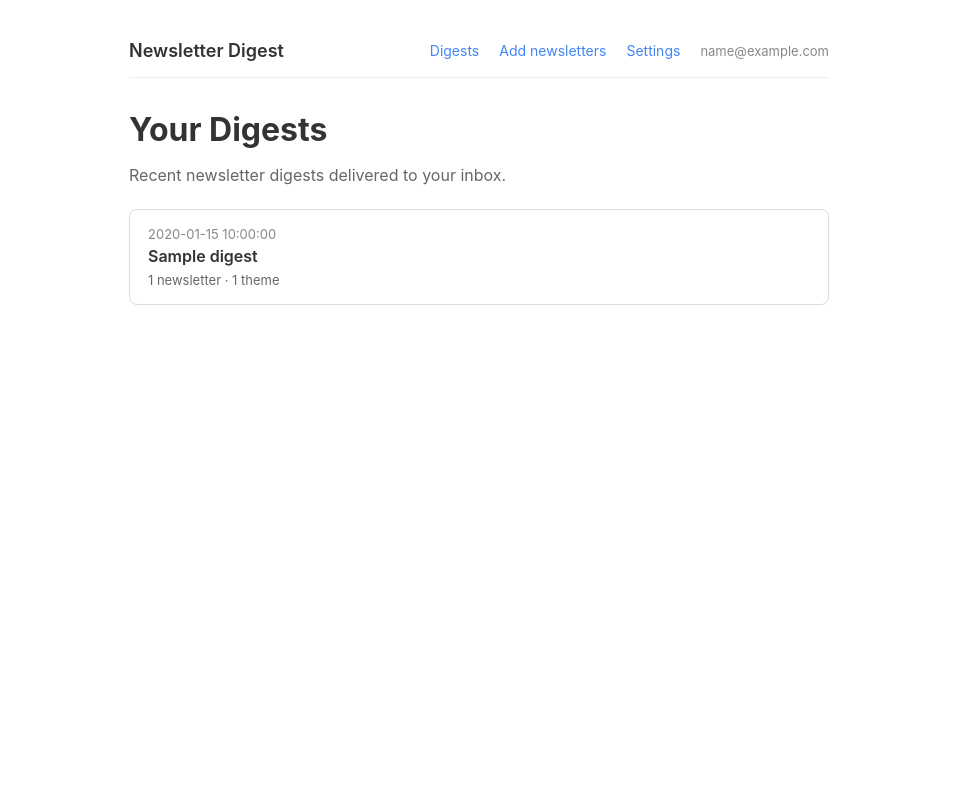
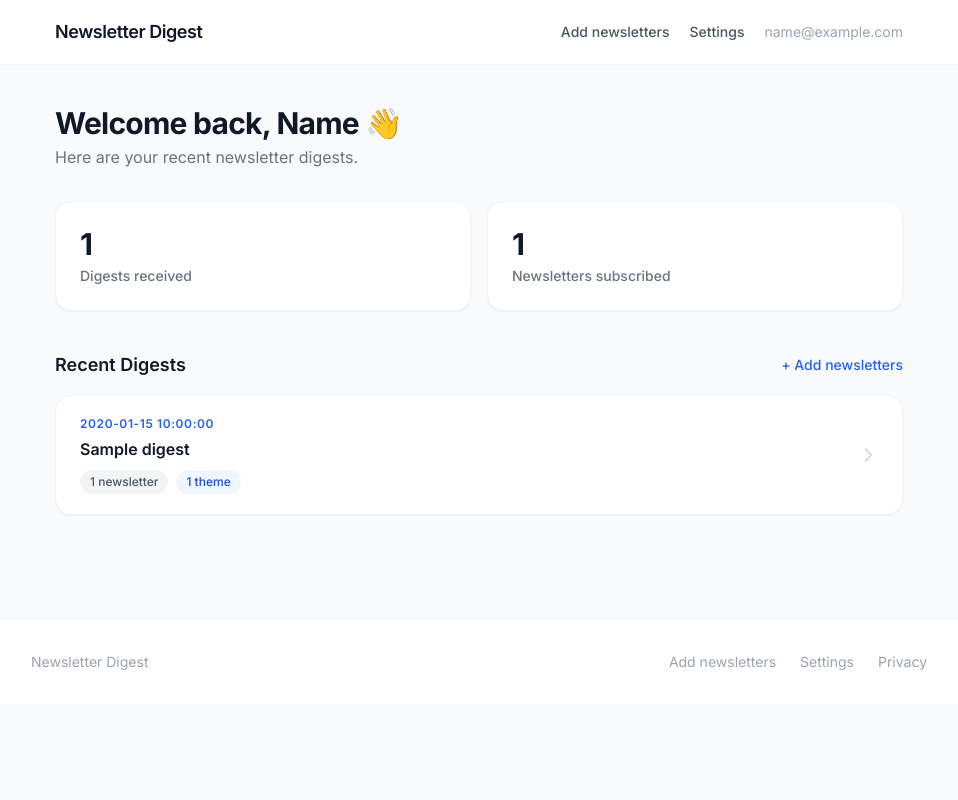
Before and after one commit to ChrisMalmborg/Newsletter-Digest, a FastAPI app: page /dashboard in a window 1280 px wide. Shown: the whole page, without its empty margins (161-1119 px from the left). Run offline with FastAPI, Linux system fonts and the light colour scheme; the visitor is signed in with stand-in values (Sample User, id 1); a database or web service that is not in the repository returns one stand-in record (values such as "Sample title"); some libraries are stand-ins or nearby versions.

Commit message:
Redesign user dashboard to match landing page

```diff
--- a/src/web/app.py
+++ b/src/web/app.py
@@ -1,5 +1,6 @@
 import importlib.util
 import logging
+from datetime import date, timedelta
 from pathlib import Path
 from typing import List
 from urllib.parse import quote
@@ -210,11 +211,35 @@ async def dashboard(request: Request):
 
     success = request.query_params.get("success")
     digests = get_digests_for_user(user_email, limit=30)
+
+    # Pre-format digest dates for display
+    today = date.today()
+    yesterday = today - timedelta(days=1)
+    month_names = ["Jan","Feb","Mar","Apr","May","Jun","Jul","Aug","Sep","Oct","Nov","Dec"]
+    for d in digests:
+        raw = d.get("digest_date", "")
+        try:
+            parts = raw.split("-")
+            y, m, day = int(parts[0]), int(parts[1]), int(parts[2])
+            d_date = date(y, m, day)
+            if d_date == today:
+                d["display_date"] = "Today"
+            elif d_date == yesterday:
+                d["display_date"] = "Yesterday"
+            else:
+                d["display_date"] = f"{month_names[m - 1]} {day}, {y}"
+        except Exception:
+            d["display_date"] = raw
+
+    user_id = get_user_id_by_email(user_email) or 1
+    subscription_count = len(get_active_subscriptions(user_id))
+
     template = jinja_env.get_template("dashboard.html")
     return template.render(
         user_email=user_email,
         digests=digests,
         success=success,
+        subscription_count=subscription_count,
     )
 
 
--- a/src/web/templates/dashboard.html
+++ b/src/web/templates/dashboard.html
@@ -4,91 +4,159 @@
     <meta charset="UTF-8">
     <meta name="viewport" content="width=device-width, initial-scale=1.0">
     <title>Dashboard — Newsletter Digest</title>
+    <link rel="preconnect" href="https://fonts.googleapis.com">
+    <link rel="preconnect" href="https://fonts.gstatic.com" crossorigin>
+    <link href="https://fonts.googleapis.com/css2?family=Inter:wght@400;500;600;700&display=swap" rel="stylesheet">
+    <script src="https://cdn.tailwindcss.com"></script>
+    <script>
+        tailwind.config = {
+            theme: {
+                extend: {
+                    fontFamily: {
+                        sans: ['Inter', 'system-ui', '-apple-system', 'sans-serif'],
+                    },
+                    colors: {
+                        blue: {
+                            600: '#2563eb',
+                            700: '#1d4ed8',
+                        }
+                    }
+                }
+            }
+        }
+    </script>
     <style>
-        body {
-            font-family: -apple-system, BlinkMacSystemFont, "Segoe UI", Roboto, sans-serif;
-            max-width: 700px;
-            margin: 40px auto;
-            padding: 0 20px;
-            color: #333;
+        html { scroll-behavior: smooth; }
+        .digest-card {
+            transition: box-shadow 0.15s ease, border-color 0.15s ease, transform 0.15s ease;
         }
-        nav {
-            display: flex;
-            align-items: center;
-            justify-content: space-between;
-            margin-bottom: 32px;
-            padding-bottom: 16px;
-            border-bottom: 1px solid #eee;
-        }
-        nav .brand { font-weight: 600; font-size: 18px; color: #333; text-decoration: none; }
-        nav .links { display: flex; gap: 20px; align-items: center; }
-        nav a { color: #4285f4; text-decoration: none; font-size: 14px; }
-        nav a:hover { text-decoration: underline; }
-        nav .user { font-size: 13px; color: #888; }
-        h1 { margin-bottom: 4px; }
-        p.subtitle { color: #666; margin-bottom: 24px; }
-        .success {
-            background: #efe;
-            color: #060;
-            padding: 12px;
-            border-radius: 6px;
-            margin-bottom: 20px;
-        }
-        .digest-list { list-style: none; padding: 0; margin: 0; }
-        .digest-item {
-            border: 1px solid #ddd;
-            border-radius: 8px;
-            padding: 16px 18px;
-            margin-bottom: 12px;
-            text-decoration: none;
-            display: block;
-            color: inherit;
-            transition: border-color 0.15s;
-        }
-        .digest-item:hover { border-color: #4285f4; }
-        .digest-item .date { font-size: 13px; color: #888; margin-bottom: 4px; }
-        .digest-item .subject { font-weight: 600; margin-bottom: 6px; }
-        .digest-item .meta { font-size: 13px; color: #666; }
-        .empty {
-            color: #888;
-            margin-top: 40px;
-            text-align: center;
+        .digest-card:hover {
+            box-shadow: 0 4px 20px rgba(0,0,0,0.07);
+            transform: translateY(-1px);
         }
     </style>
 </head>
-<body>
-    <nav>
-        <a class="brand" href="/dashboard">Newsletter Digest</a>
-        <div class="links">
-            <a href="/dashboard">Digests</a>
-            <a href="/newsletters">Add newsletters</a>
-            <a href="/dashboard/settings">Settings</a>
-            <span class="user">{{ user_email }}</span>
+<body class="font-sans bg-gray-50 text-gray-900 antialiased min-h-screen">
+
+    <!-- Flash messages -->
+    {% if success %}
+    <div class="fixed top-4 left-1/2 -translate-x-1/2 z-50 bg-green-50 border border-green-200 text-green-700 px-5 py-3 rounded-lg shadow text-sm">
+        {{ success }}
+    </div>
+    {% endif %}
+
+    <!-- Nav -->
+    <header class="sticky top-0 z-40 bg-white/90 backdrop-blur border-b border-gray-100">
+        <nav class="max-w-4xl mx-auto px-6 h-16 flex items-center justify-between">
+            <a href="/dashboard" class="text-lg font-semibold tracking-tight text-gray-900">
+                Newsletter Digest
+            </a>
+            <div class="flex items-center gap-5">
+                <a href="/newsletters" class="text-sm font-medium text-gray-600 hover:text-gray-900 transition-colors hidden sm:block">
+                    Add newsletters
+                </a>
+                <a href="/dashboard/settings" class="text-sm font-medium text-gray-600 hover:text-gray-900 transition-colors">
+                    Settings
+                </a>
+                <span class="text-sm text-gray-400 hidden md:block">{{ user_email }}</span>
             </div>
         </nav>
+    </header>
 
-    <h1>Your Digests</h1>
-    <p class="subtitle">Recent newsletter digests delivered to your inbox.</p>
+    <main class="max-w-4xl mx-auto px-6 py-10">
 
-    {% if success %}
-    <div class="success">{{ success }}</div>
-    {% endif %}
+        <!-- Welcome header -->
+        <div class="mb-8">
+            <h1 class="text-3xl font-bold tracking-tight text-gray-900 mb-1">
+                Welcome back, {{ user_email.split('@')[0].split('.')[0].title() }} 👋
+            </h1>
+            <p class="text-gray-500">Here are your recent newsletter digests.</p>
+        </div>
+
+        <!-- Stats cards -->
+        <div class="grid grid-cols-2 gap-4 mb-10">
+            <div class="bg-white rounded-2xl p-6 border border-gray-100 shadow-sm">
+                <div class="text-3xl font-bold text-gray-900 mb-1">{{ digests|length }}</div>
+                <div class="text-sm text-gray-500 font-medium">Digests received</div>
+            </div>
+            <div class="bg-white rounded-2xl p-6 border border-gray-100 shadow-sm">
+                <div class="text-3xl font-bold text-gray-900 mb-1">{{ subscription_count }}</div>
+                <div class="text-sm text-gray-500 font-medium">Newsletters subscribed</div>
+            </div>
+        </div>
+
+        <!-- Section header -->
+        <div class="flex items-center justify-between mb-4">
+            <h2 class="text-lg font-semibold text-gray-900">Recent Digests</h2>
+            <a href="/newsletters" class="text-sm text-blue-600 hover:text-blue-700 font-medium transition-colors">
+                + Add newsletters
+            </a>
+        </div>
 
         {% if digests %}
-    <div class="digest-list">
+        <div class="space-y-3">
             {% for d in digests %}
-        <a class="digest-item" href="/dashboard/digest/{{ d.id }}">
-            <div class="date">{{ d.digest_date }}</div>
-            <div class="subject">{{ d.subject }}</div>
-            <div class="meta">{{ d.newsletters_count }} newsletter{{ "s" if d.newsletters_count != 1 else "" }}{% if d.themes_count %} · {{ d.themes_count }} theme{{ "s" if d.themes_count != 1 else "" }}{% endif %}</div>
+            <a href="/dashboard/digest/{{ d.id }}"
+               class="digest-card group flex items-center justify-between bg-white rounded-2xl border border-gray-100 shadow-sm px-6 py-5 no-underline hover:border-blue-200 block">
+                <div class="min-w-0 flex-1">
+                    <div class="text-xs font-semibold text-blue-600 uppercase tracking-wider mb-1.5">
+                        {{ d.display_date }}
+                    </div>
+                    <div class="text-base font-semibold text-gray-900 mb-2.5 leading-snug group-hover:text-blue-600 transition-colors">
+                        {{ d.subject }}
+                    </div>
+                    <div class="flex items-center gap-2 flex-wrap">
+                        <span class="inline-flex items-center bg-gray-100 text-gray-600 text-xs font-medium px-2.5 py-1 rounded-full">
+                            {{ d.newsletters_count }} newsletter{{ "s" if d.newsletters_count != 1 else "" }}
+                        </span>
+                        {% if d.themes_count %}
+                        <span class="inline-flex items-center bg-blue-50 text-blue-700 text-xs font-medium px-2.5 py-1 rounded-full">
+                            {{ d.themes_count }} theme{{ "s" if d.themes_count != 1 else "" }}
+                        </span>
+                        {% endif %}
+                    </div>
+                </div>
+                <div class="ml-4 text-gray-300 group-hover:text-blue-400 transition-colors flex-shrink-0">
+                    <svg class="w-5 h-5" fill="none" stroke="currentColor" stroke-width="2" viewBox="0 0 24 24" aria-hidden="true">
+                        <path stroke-linecap="round" stroke-linejoin="round" d="M9 5l7 7-7 7"/>
+                    </svg>
+                </div>
             </a>
             {% endfor %}
         </div>
+
         {% else %}
-    <div class="empty">
-        <p>No digests yet. They'll appear here after your first daily run.</p>
-        <p style="margin-top: 12px;"><a href="/newsletters" style="color: #4285f4; text-decoration: none;">Set up your newsletters</a> to get started.</p>
+        <!-- Empty state -->
+        <div class="text-center py-20 bg-white rounded-2xl border border-gray-100 shadow-sm">
+            <div class="w-16 h-16 bg-blue-50 rounded-2xl flex items-center justify-center mx-auto mb-5">
+                <svg class="w-8 h-8 text-blue-600" fill="none" stroke="currentColor" stroke-width="1.5" viewBox="0 0 24 24" aria-hidden="true">
+                    <path stroke-linecap="round" stroke-linejoin="round" d="M2.25 13.5h3.86a2.25 2.25 0 012.012 1.244l.256.512a2.25 2.25 0 002.013 1.244h3.218a2.25 2.25 0 002.013-1.244l.256-.512a2.25 2.25 0 012.013-1.244h3.859m-19.5.338V18a2.25 2.25 0 002.25 2.25h15A2.25 2.25 0 0021.75 18v-4.162c0-.224-.034-.447-.1-.661L19.24 5.338a2.25 2.25 0 00-2.15-1.588H6.911a2.25 2.25 0 00-2.15 1.588L2.35 13.177a2.25 2.25 0 00-.1.661z"/>
+                </svg>
+            </div>
+            <h3 class="text-xl font-semibold text-gray-900 mb-2">Your first digest is on its way!</h3>
+            <p class="text-gray-500 text-sm mb-6 max-w-xs mx-auto leading-relaxed">
+                Check back after 11am — your digest will appear here once it's ready.
+            </p>
+            <a href="/newsletters"
+               class="inline-flex items-center gap-1.5 bg-blue-600 hover:bg-blue-700 text-white text-sm font-medium px-5 py-2.5 rounded-xl transition-colors">
+                Add newsletters to get started
+            </a>
         </div>
         {% endif %}
+
+    </main>
+
+    <!-- Footer -->
+    <footer class="border-t border-gray-100 bg-white mt-16 py-8 px-6">
+        <div class="max-w-4xl mx-auto flex flex-col sm:flex-row items-center justify-between gap-4 text-sm text-gray-400">
+            <span>Newsletter Digest</span>
+            <div class="flex items-center gap-6">
+                <a href="/newsletters" class="hover:text-gray-700 transition-colors">Add newsletters</a>
+                <a href="/dashboard/settings" class="hover:text-gray-700 transition-colors">Settings</a>
+                <a href="/privacy" class="hover:text-gray-700 transition-colors">Privacy</a>
+            </div>
+        </div>
+    </footer>
+
 </body>
 </html>
```
Lines whose indentation alone changed are shown as unchanged.
